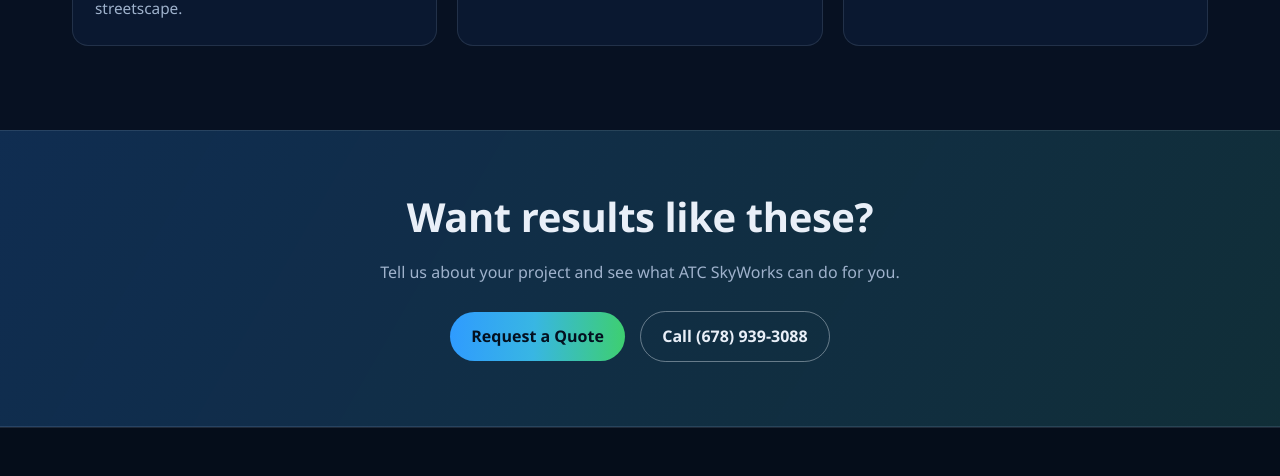
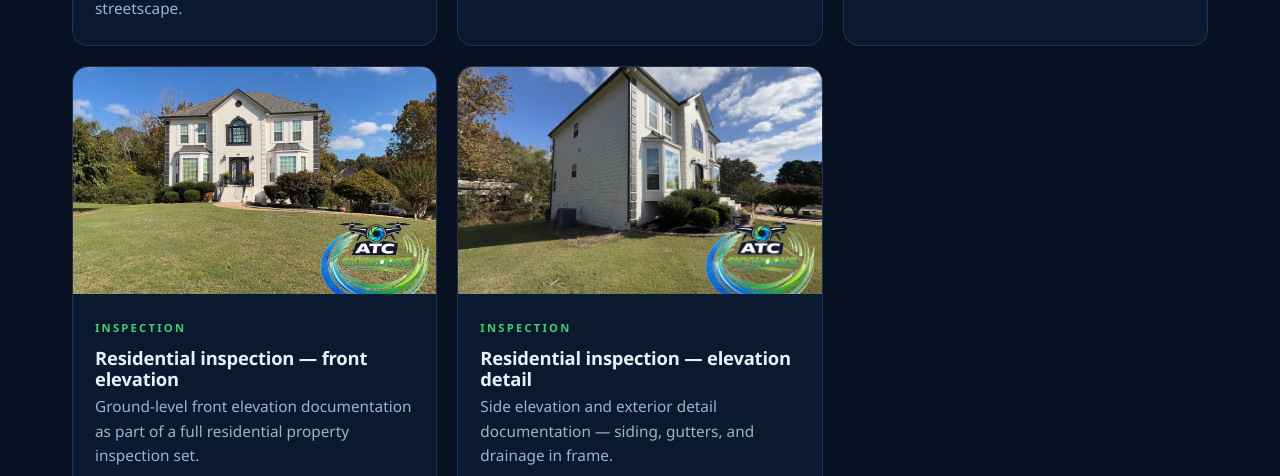
Before and after one commit to atcskyworks/atcskyworks.github.io, a plain HTML site: page portfolio.html in a window 1280 px wide. Shown: the part 2252-2728 px from the top of the page. Drawn offline with Linux system fonts and the light colour scheme.

Commit message:
Portfolio: new top-down roof photo, add two residential elevation photos

```diff
--- a/portfolio.html
+++ b/portfolio.html
@@ -99,6 +99,14 @@
         <div class="pf-media"><img class="photo" src="assets/img/portfolio-12.jpg" alt="Historic courthouse — golden hour aerial" loading="lazy"></div>
         <div class="pf-body"><span class="cat">Commercial</span><h3>Historic courthouse — golden hour aerial</h3><p>Golden-hour aerial documentation of a historic courthouse and fountain plaza.</p></div>
       </article>
+      <article class="pf-item" data-cat="inspection">
+        <div class="pf-media"><img class="photo" src="assets/img/portfolio-13.jpg" alt="Residential inspection — front elevation" loading="lazy"></div>
+        <div class="pf-body"><span class="cat">Inspection</span><h3>Residential inspection — front elevation</h3><p>Ground-level front elevation documentation as part of a full residential property inspection set.</p></div>
+      </article>
+      <article class="pf-item" data-cat="inspection">
+        <div class="pf-media"><img class="photo" src="assets/img/portfolio-14.jpg" alt="Residential inspection — elevation detail" loading="lazy"></div>
+        <div class="pf-body"><span class="cat">Inspection</span><h3>Residential inspection — elevation detail</h3><p>Side elevation and exterior detail documentation — siding, gutters, and drainage in frame.</p></div>
+      </article>
     </div>
   </div>
 </section>
```
